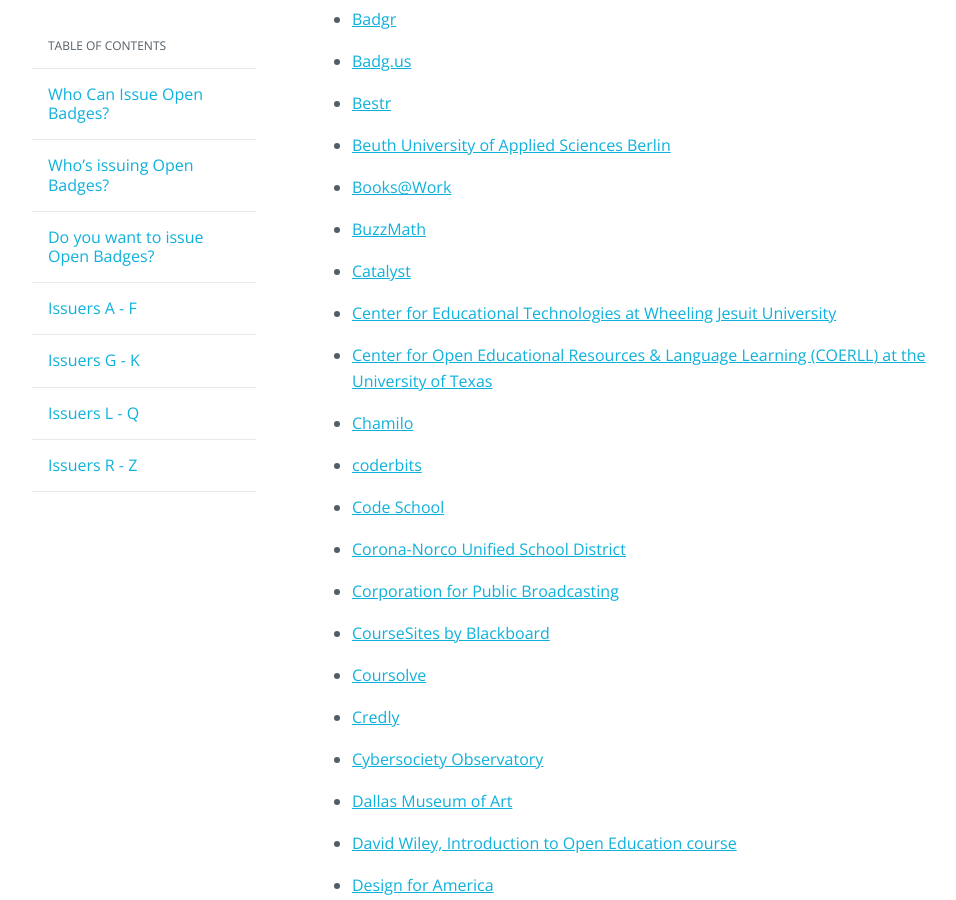
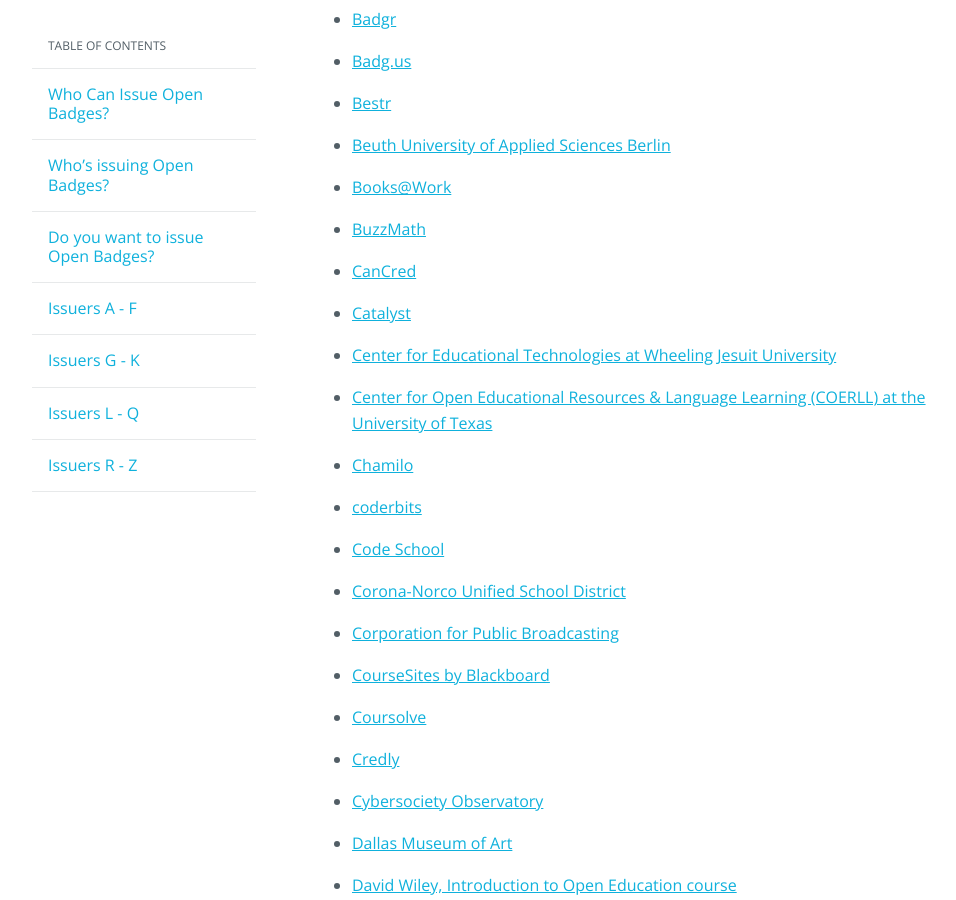
Before and after one commit to mozilla/openbadges.org-static, a Jekyll site: the page built from about/participating-issuers/index.md, in a window 1280 px wide and 900 px high, scrolled down 1313 px. Shown: the whole window, without its empty margins (128-1084 px from the left). Built offline with Jekyll 4.4.1, drawn with Linux system fonts in a browser that asks for light colours.

Commit message:
Add CanCred.ca to participating-issuers. Relates to issue #17.

```diff
--- a/about/participating-issuers/index.md
+++ b/about/participating-issuers/index.md
@@ -50,6 +50,7 @@
 * [Beuth University of Applied Sciences Berlin](http://www.beuth-hochschule.de/)
 * [Books@Work](http://www.booksatwork.org/employees/)
 * [BuzzMath](https://www.buzzmath.com/badges)
+* [CanCred](https://cancred.ca/)
 * [Catalyst](http://www.catalyst-eu.net/)
 * [Center for Educational Technologies at Wheeling Jesuit University](http://badges.cet.edu/)
 * [Center for Open Educational Resources & Language Learning (COERLL) at the University of Texas](http://openbadges.coerll.utexas.edu/)
```
